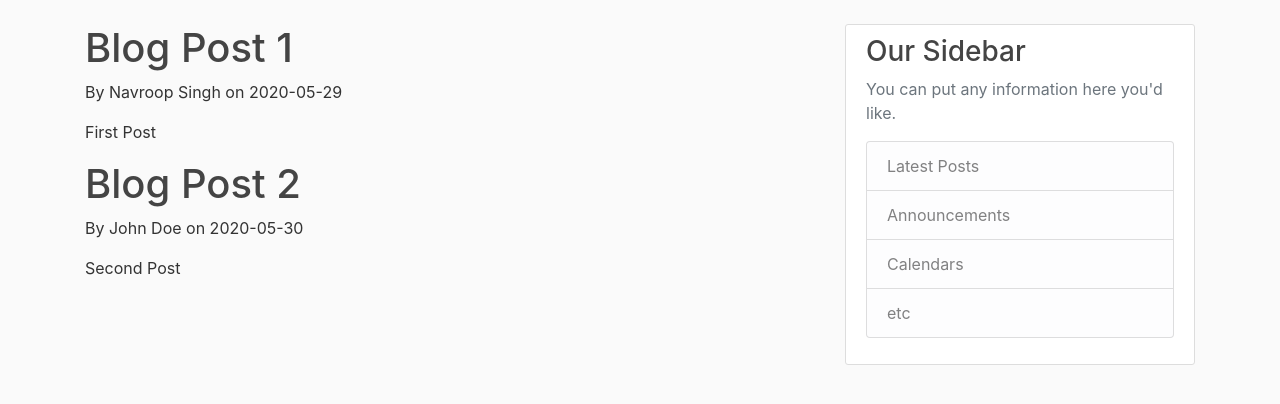
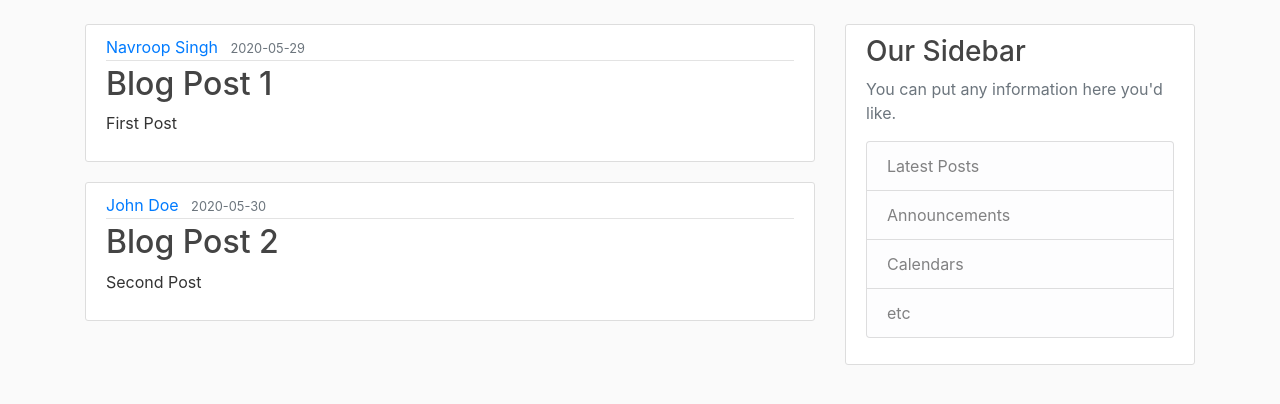
Before and after one commit to navroopsingh1/django-whats-up, a Django app: page / in a window 1280 px wide. Shown: the part 56-460 px from the top of the page. Run offline with Django 3.2, Linux system fonts and the light colour scheme; some libraries are stand-ins or nearby versions.

Commit message:
added css for posts and created super user for admin page

```diff
--- a/src/django-blog/blog/templates/blog/base.html
+++ b/src/django-blog/blog/templates/blog/base.html
@@ -29,8 +29,8 @@
 	      </button>
 	      <div class="collapse navbar-collapse" id="navbarToggle">
 	        <div class="navbar-nav mr-auto">
-	          <a class="nav-item nav-link" href="/">Home</a>
-	          <a class="nav-item nav-link" href="/about">About</a>
+	          <a class="nav-item nav-link" href="{% url 'blog-home' %}">Home</a>
+	          <a class="nav-item nav-link" href="{% url 'blog-about' %}">About</a>
 	        </div>
 	        <!-- Navbar Right Side -->
 	        <div class="navbar-nav">
--- a/src/django-blog/blog/templates/blog/home.html
+++ b/src/django-blog/blog/templates/blog/home.html
@@ -2,8 +2,15 @@
 
 {% block content%}
 	{% for post in posts %}
-		<h1> {{ post.title }} </h1>
-		<p> By {{ post.author }} on {{ post.date_posted }} </p>
-		<p> {{ post.content }} </p>
+		<article class="media content-section">
+		  <div class="media-body">
+		    <div class="article-metadata">
+		      <a class="mr-2" href="#">{{ post.author }}</a>
+		      <small class="text-muted">{{ post.date_posted }}</small>
+		    </div>
+		    <h2><a class="article-title" href="#">{{ post.title }}</a></h2>
+		    <p class="article-content">{{ post.content }}</p>
+		  </div>
+		</article>
 	{% endfor %}
 {% endblock content %}
```
Also changed, not shown: src/django-blog/db.sqlite3.
